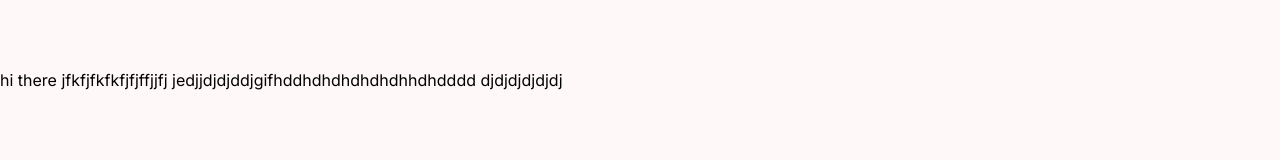
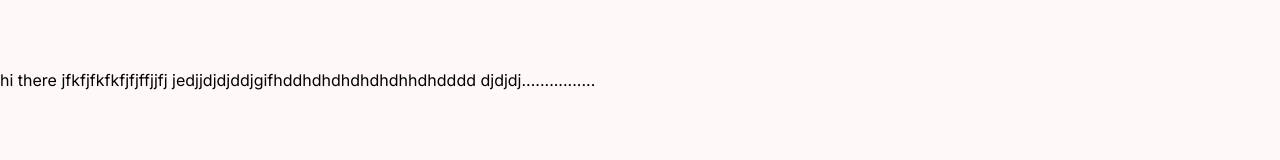
Before and after one commit to KamalikaSene/PCOS-FertiliCare, a Next.js app: page /About-PCOS in a window 1280 px wide. Shown: the part 443-603 px from the top of the page. Built offline with nearby package versions, Linux system fonts and the light colour scheme; no server answers.

Commit message:
Test change dots

```diff
--- a/src/app/About-PCOS/page.jsx
+++ b/src/app/About-PCOS/page.jsx
@@ -6,7 +6,7 @@ const About= () => {
    <div>hi there
     jfkfjfkfkfjfjffjjfj
     jedjjdjdjddjgifhddhdhdhdhdhdhhdhdddd
-    djdjdjdjdjdj
+    djdjdj................
    </div>
 
 
```
Also changed, not shown: src/app/contact-us/contact-use.module.css (added), src/app/contact-us/page.jsx (added).
